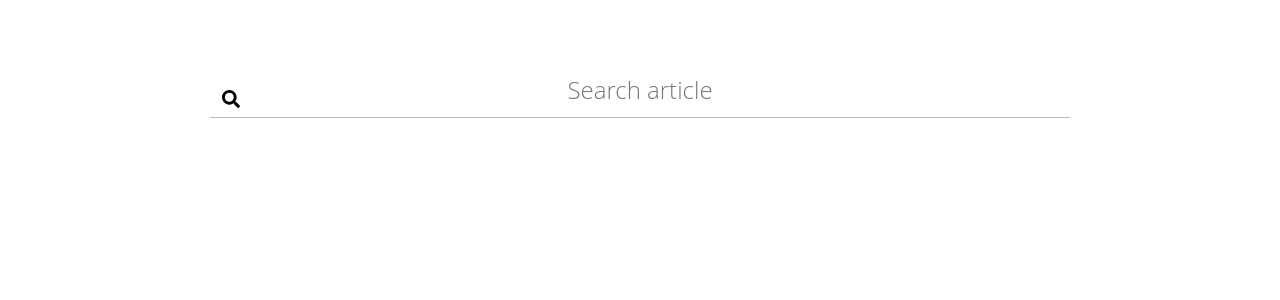
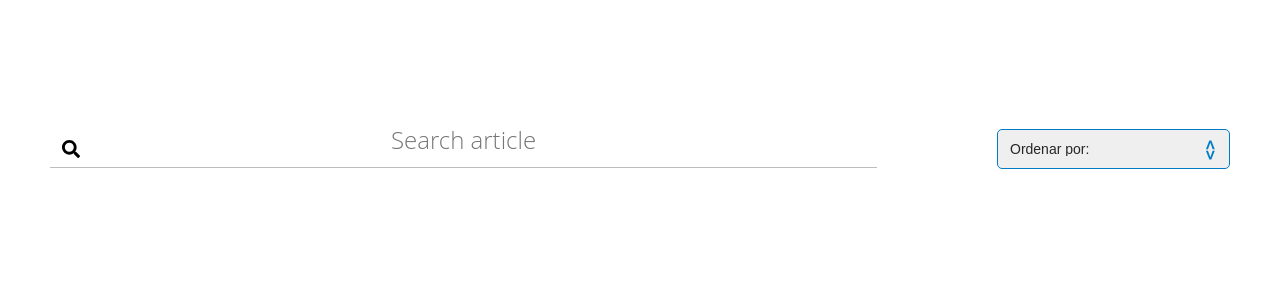
Before and after one commit to henriquepolonibr/articles-website, a React app: page / in a window 1280 px wide. Shown: the top 300 px of the page. Built offline with nearby package versions, Linux system fonts and the light colour scheme.

Commit message:
FilterSelect component created

```diff
--- /dev/null
+++ b/jsconfig.json
@@ -0,0 +1,6 @@
+{
+  "compilerOptions": {
+    "baseUrl": "src"
+  },
+  "include": ["src"]
+}
--- /dev/null
+++ b/src/components/FilterSelect/index.js
@@ -0,0 +1,30 @@
+import React, { useState } from 'react';
+import * as S from './styles'
+
+const FilterSelect = () => {
+  const [selectedValue, setSelectedValue] = useState('');
+  const orderType = [
+    'Mais relevantes'
+  ]
+
+  return (
+    <div>
+      <S.Label>
+        <S.Select
+          onChange={(e) => {
+            setSelectedValue(e.target.value)
+          }}
+        >
+          <S.SelectOption hidden> Ordenar por: {selectedValue}</S.SelectOption>
+          {orderType.map((option, index) => (
+            <S.SelectOption key={option} value={index}>
+              {option}
+            </S.SelectOption>
+          ))}
+        </S.Select>
+      </S.Label>
+    </div>
+  )
+}
+
+export default FilterSelect
--- /dev/null
+++ b/src/components/FilterSelect/styles.js
@@ -0,0 +1,61 @@
+import styled from 'styled-components'
+
+export const Label = styled.label`
+  position: relative;
+  &:after {
+    content: '<>';
+    font: 17px 'Consolas', monospace;
+    font-weight: bold;
+    color: #007cc5;
+    -webkit-transform: rotate(90deg);
+    -moz-transform: rotate(90deg);
+    -ms-transform: rotate(90deg);
+    transform: rotate(90deg);
+    right: 8px;
+    top: 5px;
+    padding: 2px 0px 0px;
+    position: absolute;
+    pointer-events: none;
+  }
+  &:before {
+    content: '';
+    right: 6px;
+    top: 0px;
+    width: 24px;
+    height: 24px;
+    position: absolute;
+    pointer-events: none;
+    display: block;
+  }
+`
+
+export const Select = styled.select`
+  width: 233px;
+  height: 40px;
+  border: 1px solid #007cc5;
+  border-radius: 5px;
+  opacity: 1;
+  font-size: 14px;
+  line-height: 14px;
+  text-align: left;
+  letter-spacing: 0px;
+  color: #262626;
+  opacity: 1;
+  padding: 10px 12px;
+  bottom: -11px;
+  position: relative;
+  outline: none;
+  display: inline-block;
+  -webkit-appearance: none;
+  -moz-appearance: none;
+  appearance: none;
+  cursor: pointer;
+`
+
+export const SelectOption = styled.option`
+  font-size: 14px;
+  line-height: 21px;
+  text-align: left;
+  color: #262626;
+  margin: 10px 0px;
+`
--- a/src/components/Home/index.js
+++ b/src/components/Home/index.js
@@ -1,12 +1,16 @@
 import React from 'react';
-import * as S from 'styled-components';
 import SearchArticle from '../SearchArticle';
+import FilterSelect from '../FilterSelect';
+import * as S from './styles';
 
 const Home = () => {
   return(
-    <div>
-      <SearchArticle />
-    </div>
+    <S.Wrapper>
+      <S.Header>
+        <SearchArticle />
+        <FilterSelect />
+      </S.Header>
+    </S.Wrapper>
   )
 }
 
--- a/src/components/Home/styles.js
+++ b/src/components/Home/styles.js
@@ -1,6 +1,17 @@
 import styled from 'styled-components';
 
-export default Wrapper = styled.section`
+export const Wrapper = styled.section`
   width: 100%;
   height: 100%;
+  padding: 50px;
 `
+
+export const Header = styled.div`
+  display: block;
+  @media (min-width: 768px){
+    display: flex;
+    justify-content: space-between;
+    align-items: center;
+    flex-direction: row;
+  }
+`
--- a/src/components/SearchArticle/index.js
+++ b/src/components/SearchArticle/index.js
@@ -1,4 +1,4 @@
-import React, { useContext } from 'react';
+import React from 'react';
 import { FontAwesomeIcon } from '@fortawesome/react-fontawesome';
 import { faSearch } from '@fortawesome/free-solid-svg-icons';
 import * as S from './styles';
--- a/src/components/SearchArticle/styles.js
+++ b/src/components/SearchArticle/styles.js
@@ -7,8 +7,9 @@ export const SearchBox = styled.div`
     display: flex;
     align-items: center;
     justify-content: center;
+    width: 100%;
     @media (min-width: 768px){
-        margin: 81px 210px 57px;
+        margin: 81px 120px 57px 0px;
     }
 
     svg{
```
